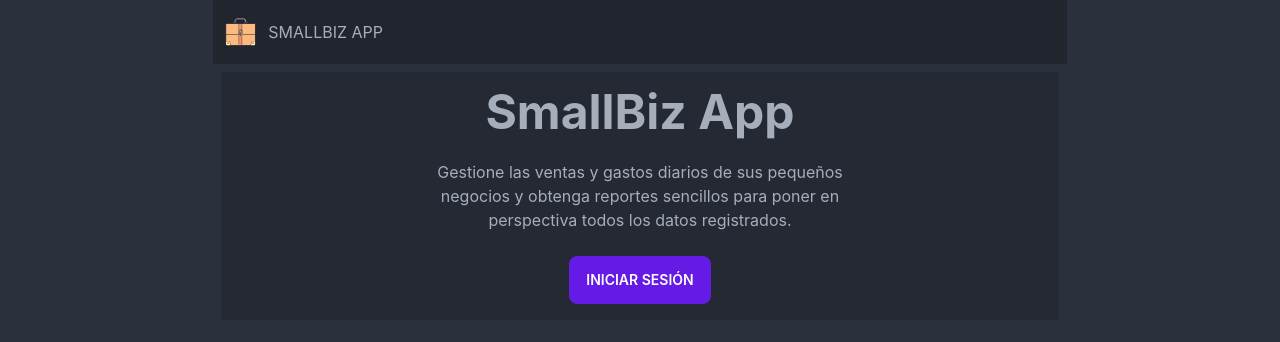
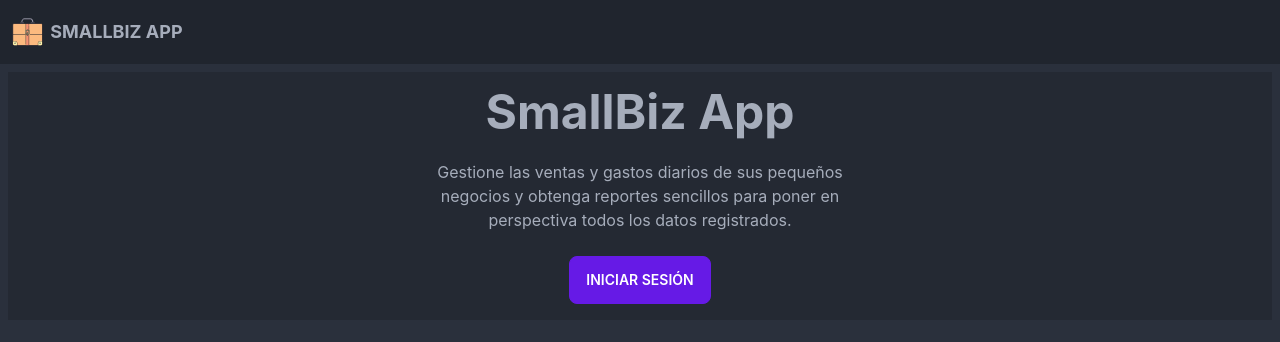
Before and after one commit to jizquierdoh/small-biz-manager, a React (Vite) app: page / in a window 1280 px wide. Shown: the top 342 px of the page. Built offline with nearby package versions, Linux system fonts and the light colour scheme; no server answers.

Commit message:
UI adjustments.

```diff
--- a/src/App.jsx
+++ b/src/App.jsx
@@ -19,7 +19,7 @@ const App = () => {
 
 	return (
 		<>
-			<div className="h-screen mx-auto drawer lg:w-2/3 sm:w-full">
+			<div className="w-full h-screen mx-auto drawer">
 				<Navbar>
 					<Switch>
 						<Route path="/">
--- a/src/navbar/navbar.jsx
+++ b/src/navbar/navbar.jsx
@@ -50,15 +50,15 @@ const Navbar = ({ children }) => {
 					) : (
 						<></>
 					)}
-					<div className="flex-1">
+					<div className="flex-1 text-lg font-bold">
 						<img src={briefcaseIcon} alt="App Logo" width="38px" />
-						&nbsp; SMALLBIZ APP
+						&nbsp; <span>SMALLBIZ APP</span>
 					</div>
 					<div className="flex-none lg:block">
 						<ul className="menu menu-horizontal">
 							{currentUser ? (
 								<li tabIndex="0">
-									<a>
+									<a className="text-sm font-semibold">
 										{currentUser.name}
 										<svg
 											className="fill-current"
--- a/src/registers/create-register/create-register.jsx
+++ b/src/registers/create-register/create-register.jsx
@@ -54,7 +54,7 @@ const CreateRegister = () => {
 		<>
 			<div>
 				<form onSubmit={handleSubmit(onSubmit)}>
-					<div className="w-9/12 mx-auto mt-2 bg-white card bg-opacity-20 drop-shadow-xl">
+					<div className="w-full mx-auto mt-2 bg-white card bg-opacity-20 drop-shadow-xl">
 						<div className="card-body">
 							{/* date field*/}
 							<div className="form-control">
--- a/src/registers/select-business/select-business.jsx
+++ b/src/registers/select-business/select-business.jsx
@@ -41,7 +41,7 @@ const SelectBusiness = ({ userId }) => {
 	return (
 		<>
 			<form onSubmit={handleSubmit(onSubmit)}>
-				<div className="w-9/12 mx-auto mt-2 bg-white card bg-opacity-20 drop-shadow-xl">
+				<div className="w-full mx-auto mt-2 bg-white card bg-opacity-20 drop-shadow-xl">
 					<div className="card-body">
 						{/* businessId field*/}
 						<div className="form-control">
@@ -55,10 +55,16 @@ const SelectBusiness = ({ userId }) => {
 								}`}
 								{...register('businessId', { required: true })}
 							>
-								<option value="">Seleccionar</option>
+								<option className="text-lg font-bold" value="">
+									Seleccionar
+								</option>
 								{businessesList.map((business) => {
 									return (
-										<option key={business.id} value={business.id}>
+										<option
+											className="text-lg font-semibold"
+											key={business.id}
+											value={business.id}
+										>
 											{business.name}
 										</option>
 									);
```
